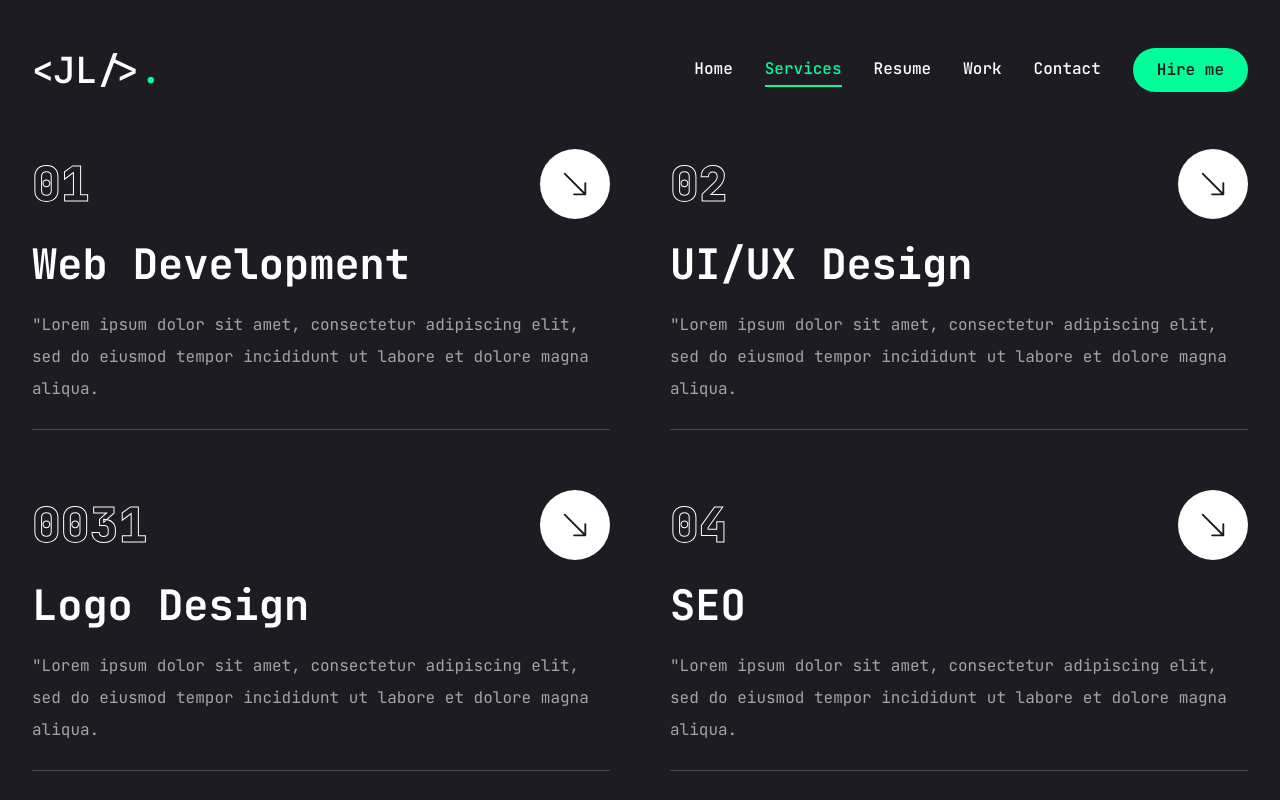
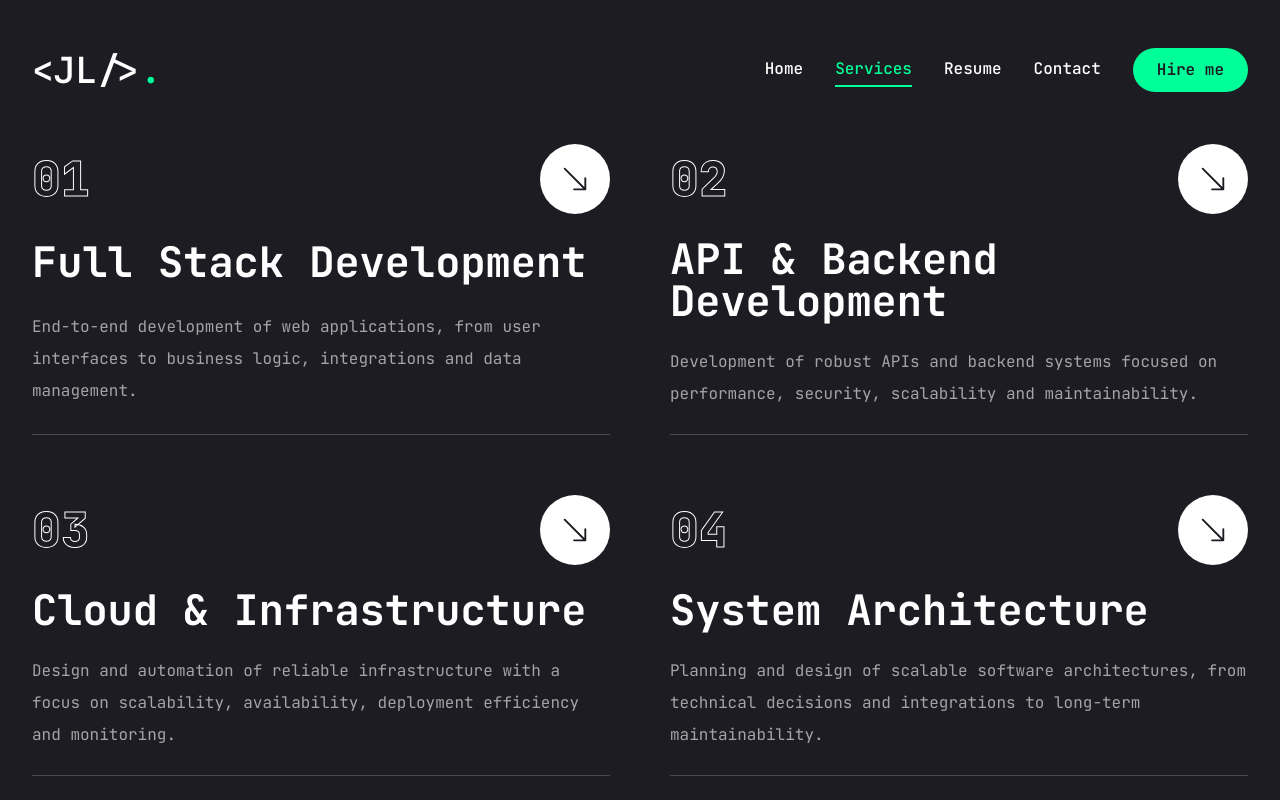
Before and after one commit to gitjhonatan/devjhone-portfolio, a Next.js app: page /services in a window 1280 px wide. Built offline with nearby package versions, Linux system fonts and the light colour scheme.

Commit message:
:sparkles: (services) update service offerings and layout

```diff
--- a/src/app/page.tsx
+++ b/src/app/page.tsx
@@ -21,7 +21,7 @@ export default function Home() {
         <div className="flex flex-col xl:flex-row items-center justify-between xl:pt-8 xl:pb-24">
           {/* text */}
           <div className="text-center xl:text-left order-2 xl:order-none">
-            <span className="text-xl">Software Developer</span>
+            <span className="text-xl">Software Engineer</span>
             <h1 className="h1 mb-6">
               {'Hello I\'m'} <br /> <span className="text-accent">Jhonatan Lima</span>
             </h1>
--- a/src/app/services/page.tsx
+++ b/src/app/services/page.tsx
@@ -1,76 +1,78 @@
-'use client'
+"use client";
 
-import { BsArrowDownRight } from 'react-icons/bs';
-import Link from 'next/link';
-import { motion } from 'framer-motion';
+import { BsArrowDownRight } from "react-icons/bs";
+import Link from "next/link";
+import { motion } from "framer-motion";
 
 const services = [
   {
-    num: '01',
-    title: 'Web Development',
-    description: '"Lorem ipsum dolor sit amet, consectetur adipiscing elit, sed do eiusmod tempor incididunt ut labore et dolore magna aliqua.',
-    href: ""
+    title: "Full Stack Development",
+    description:
+      "End-to-end development of web applications, from user interfaces to business logic, integrations and data management.",
   },
   {
-    num: '02',
-    title: 'UI/UX Design',
-    description: '"Lorem ipsum dolor sit amet, consectetur adipiscing elit, sed do eiusmod tempor incididunt ut labore et dolore magna aliqua.',
-    href: ""
+    title: "API & Backend Development",
+    description:
+      "Development of robust APIs and backend systems focused on performance, security, scalability and maintainability.",
   },
   {
-    num: '0031',
-    title: 'Logo Design',
-    description: '"Lorem ipsum dolor sit amet, consectetur adipiscing elit, sed do eiusmod tempor incididunt ut labore et dolore magna aliqua.',
-    href: ""
+    title: "Cloud & Infrastructure",
+    description:
+      "Design and automation of reliable infrastructure with a focus on scalability, availability, deployment efficiency and monitoring.",
   },
   {
-    num: '04',
-    title: 'SEO',
-    description: '"Lorem ipsum dolor sit amet, consectetur adipiscing elit, sed do eiusmod tempor incididunt ut labore et dolore magna aliqua.',
-    href: ""
+    title: "System Architecture",
+    description:
+      "Planning and design of scalable software architectures, from technical decisions and integrations to long-term maintainability.",
   },
-]
+];
 
 const Services = () => {
   return (
-    <section className='min-h-[80vh] flex flex-col justify-center py-12 xl:py-0'>
+    <section className="min-h-[80vh] flex flex-col justify-center py-12 xl:py-0">
       <div className="container mx-auto">
         <motion.div
           initial={{ opacity: 0 }}
           animate={{
             opacity: 1,
-            transition: { delay: 2.4, duration: 0.4, ease: "easeIn" }
+            transition: { delay: 2.4, duration: 0.4, ease: "easeIn" },
           }}
-          className='grid grid-cols-1 md:grid-cols-2 gap-[60px]'
+          className="grid grid-cols-1 md:grid-cols-2 gap-[60px]"
         >
           {services.map((service, index) => {
+            const num = String(index + 1).padStart(2, "0");
+
             return (
-              <div key={index} className='flex flex-1 flex-col justify-center gap-6 group'>
-                <div className='w-full flex justify-between items-center'>
-                  <div className='text-5xl font-extrabold text-outline text-transparent group-hover:text-outline-hover transition-all duration-500'>{service.num}</div>
-                  <Link href={service.href} className='w-[70px] h-[70px] rounded-full bg-white group-hover:bg-accent transition-all duration-500 flex justify-center items-center hover:-rotate-45'>
-                    <BsArrowDownRight className='text-primary text-3xl' />
-                  </Link>
+              <Link
+                key={num}
+                href="/contact"
+                className="min-h-[325px] md:min-h-[250px] flex flex-col justify-between gap-6 group"
+
+              >
+                <div className="w-full flex justify-between items-center">
+                  <div className="text-5xl font-extrabold text-outline text-transparent group-hover:text-outline-hover transition-all duration-500">
+                    {num}
+                  </div>
+
+                  <div className="w-[70px] h-[70px] rounded-full bg-white group-hover:bg-accent transition-all duration-500 flex justify-center items-center group-hover:-rotate-45">
+                    <BsArrowDownRight className="text-primary text-3xl" />
+                  </div>
                 </div>
 
-                {/* heading */}
-                <h2 className='text-[42px] font-bold leading-none text-white group-hover:text-accent transition-açç duration-500'>{service.title}</h2>
+                <h2 className="text-[42px] font-bold leading-none text-white group-hover:text-accent transition-all duration-500">
+                  {service.title}
+                </h2>
 
-                {/* description */}
-                <p className='text-white/60'>{service.description}</p>
+                <p className="text-white/60">{service.description}</p>
 
-                {/* border */}
-                <div className="border-b border-white/20 w-full">
-
-                </div>
-              </div>
-            )
+                <div className="border-b border-white/20 w-full" />
+              </Link>
+            );
           })}
-
         </motion.div>
       </div>
     </section>
-  )
-}
+  );
+};
 
-export default Services
+export default Services;
--- a/src/components/MobileNav.tsx
+++ b/src/components/MobileNav.tsx
@@ -16,10 +16,10 @@ const links = [
         name: 'resume',
         path: '/resume'
     },
-    {
-        name: 'work',
-        path: '/work'
-    },
+    // {
+    //     name: 'work',
+    //     path: '/work'
+    // },
     {
         name: 'contact',
         path: '/contact'
@@ -35,7 +35,6 @@ const MobileNav = () => {
             </SheetTrigger>
 
             <SheetContent className="flex flex-col">
-                {/* logo */}
                 <div className="mt-32 mb-40 text-center">
                     <Link href='/'>
                         <h1 className="text-4xl font-semibold">
@@ -44,7 +43,6 @@ const MobileNav = () => {
                     </Link>
                 </div>
 
-                {/* nav */}
                 <nav className="flex flex-col justify-center items-center gap-8">
                     {links.map((link, index) => {
                         return (
--- a/src/components/Nav.tsx
+++ b/src/components/Nav.tsx
@@ -16,10 +16,10 @@ const links = [
         name: 'resume',
         path: '/resume'
     },
-    {
-        name: 'work',
-        path: '/work'
-    },
+    // {
+    //     name: 'work',
+    //     path: '/work'
+    // },
     {
         name: 'contact',
         path: '/contact'
```
Also changed, not shown: src/components/Header.tsx (+2 -6 lines), public/assets/photo.png, 1 other file (tests, documents, lock files or other folders).
